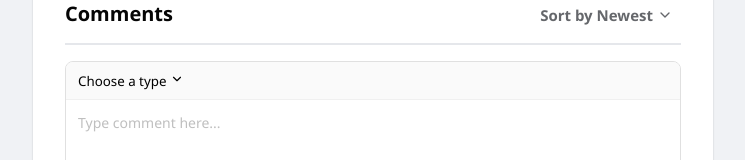
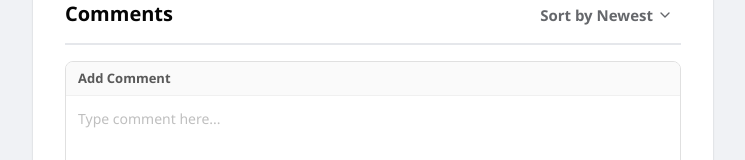
Before and after one commit to touhid9teen/Comment-System, a React (Vite) app: page / in a window 1280 px wide. Both pictures are taken after a click on the button "45 Comments". Shown: the part 536-696 px from the top of the page, without its empty margins (267-1012 px from the left). Built offline with nearby package versions, Linux system fonts and the light colour scheme.

Commit message:
Refactor: Streamline comment input UI by removing unused icons and a type selector, and standardize API base URL.

```diff
--- a/src/components/common/commentInput.tsx
+++ b/src/components/common/commentInput.tsx
@@ -1,14 +1,7 @@
 import React, { useState } from "react";
-import {
-  Code,
-  Image as ImageIcon,
-  Link,
-  AtSign,
-  ChevronDown,
-} from "lucide-react";
+import { API_ENDPOINTS } from "../../config/api";
 import { useAuth } from "../../context/AuthContext";
 import { Modal } from "../ui/Modal";
-import { API_ENDPOINTS } from "../../config/api";
 import "./comment-input.scss";
 
 interface CommentInputProps {
@@ -51,9 +44,7 @@ export const CommentInput: React.FC<CommentInputProps> = ({
     <div className={`comment-input-block ${isFocused ? "focused" : ""}`}>
       <div className="comment-input-header">
         {/* Mock Dropdown */}
-        <button className="type-selector">
-          Choose a type <ChevronDown size={14} />
-        </button>
+        <h1 className="heading">Add Comment</h1>
       </div>
 
       <div className="comment-input-body">
```
Also changed, not shown: 1 other file (tests, documents, lock files or other folders).
